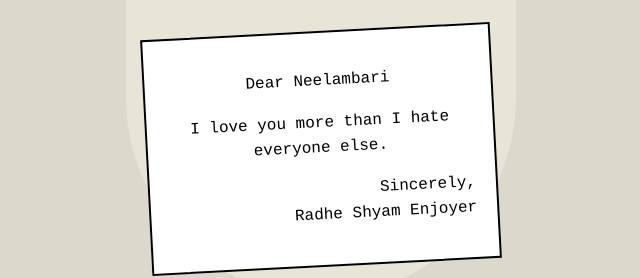
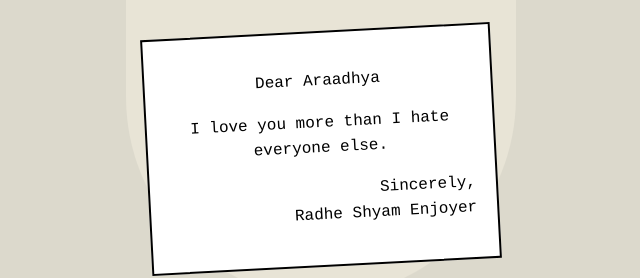
Before and after one commit to raghuthallisetty/Vday1, a plain HTML site: page index.html in a window 1280 px wide. Shown: the part 389-667 px from the top of the page, 319-959 px from the left. Drawn offline with Linux system fonts and the light colour scheme.

Commit message:
Change greeting from Neelambari to Araadhya

```diff
--- a/index.html
+++ b/index.html
@@ -51,7 +51,7 @@
     </div>
 
     <div class="letter">
-        <p>Dear Neelambari</p>
+        <p>Dear Araadhya</p>
         <p>I love you more than I hate everyone else.</p>
         <p style="text-align:right;">
             Sincerely,<br>
```
